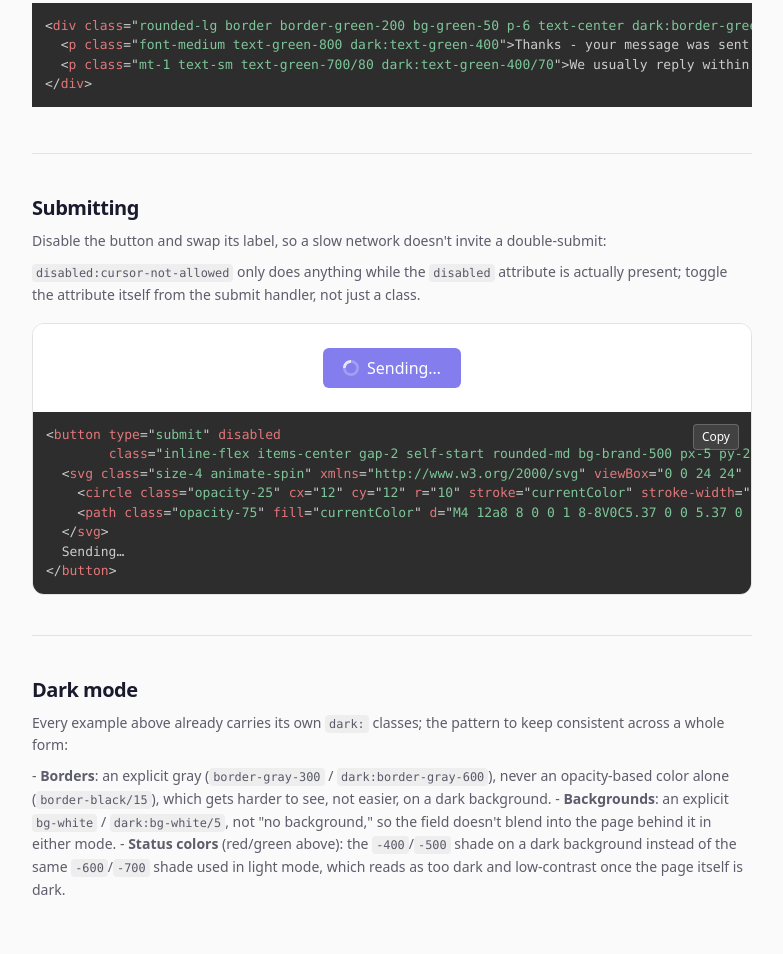
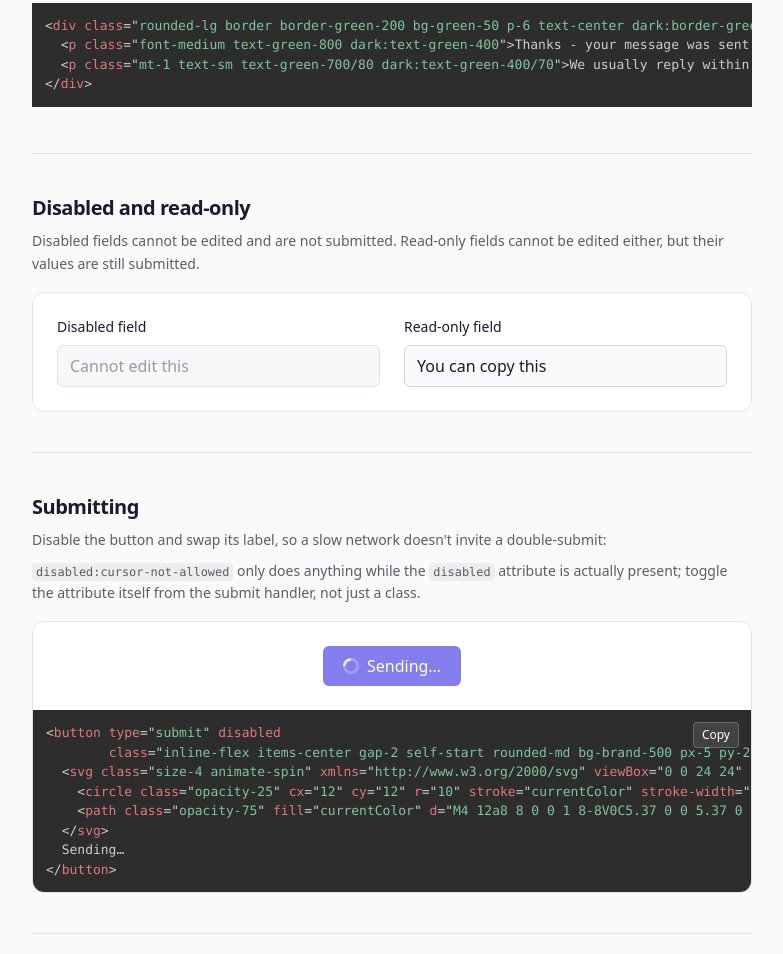
Before and after one commit to BootForm/form-styles, a plain HTML site: page states.html in a window 1280 px wide. Shown: the part 1396-2350 px from the top of the page, without its empty margins (248-1031 px from the left). Drawn offline with nearby package versions, Linux system fonts and the light colour scheme.

Commit message:
Update states.html
Add disabled and read-only input examples to the States page with Tailwind CSS styling and an explanation of their form submission behavior.

```diff
--- a/states.html
+++ b/states.html
@@ -113,6 +113,49 @@
   &lt;p class=&quot;mt-1 text-sm text-green-700/80 dark:text-green-400/70&quot;&gt;We usually reply within a day.&lt;/p&gt;
 &lt;/div&gt;</code></pre>
   </section>
+  <section id="disabled-readonly" class="scroll-mt-24 border-b border-ink/10 py-10 first:pt-0 last:border-0 dark:border-white/10">
+  <h2 class="text-xl font-bold tracking-tight">Disabled and read-only</h2>
+
+  <p class="mt-2 text-sm leading-relaxed text-ink/70 dark:text-white/70">
+    Disabled fields cannot be edited and are not submitted. Read-only fields cannot be edited either, but their values are still submitted.
+  </p>
+
+  <div class="not-prose mt-4 overflow-hidden rounded-xl border border-ink/10 dark:border-white/10">
+    <div class="grid gap-6 bg-white p-6 sm:grid-cols-2 dark:bg-white/[0.03]">
+
+      <!-- Disabled field -->
+      <div class="flex flex-col gap-2">
+        <label for="disabled-example" class="text-sm font-medium">
+          Disabled field
+        </label>
+
+        <input
+          id="disabled-example"
+          name="disabled-example"
+          type="text"
+          value="Cannot edit this"
+          disabled
+          class="w-full rounded-md border border-gray-300 bg-gray-100 px-3 py-2 text-gray-500 disabled:cursor-not-allowed disabled:opacity-70 dark:border-gray-600 dark:bg-white/5 dark:text-gray-400">
+      </div>
+
+      <!-- Read-only field -->
+      <div class="flex flex-col gap-2">
+        <label for="readonly-example" class="text-sm font-medium">
+          Read-only field
+        </label>
+
+        <input
+          id="readonly-example"
+          name="readonly-example"
+          type="text"
+          value="You can copy this"
+          readonly
+          class="w-full rounded-md border border-gray-300 bg-white px-3 py-2 read-only:cursor-text read-only:bg-gray-50 dark:border-gray-600 dark:bg-white/5 dark:read-only:bg-white/10">
+      </div>
+
+    </div>
+  </div>
+</section>
 
   <section id="submitting" class="scroll-mt-24 border-b border-ink/10 py-10 first:pt-0 last:border-0 dark:border-white/10">
     <h2 class="text-xl font-bold tracking-tight">Submitting</h2>
```
